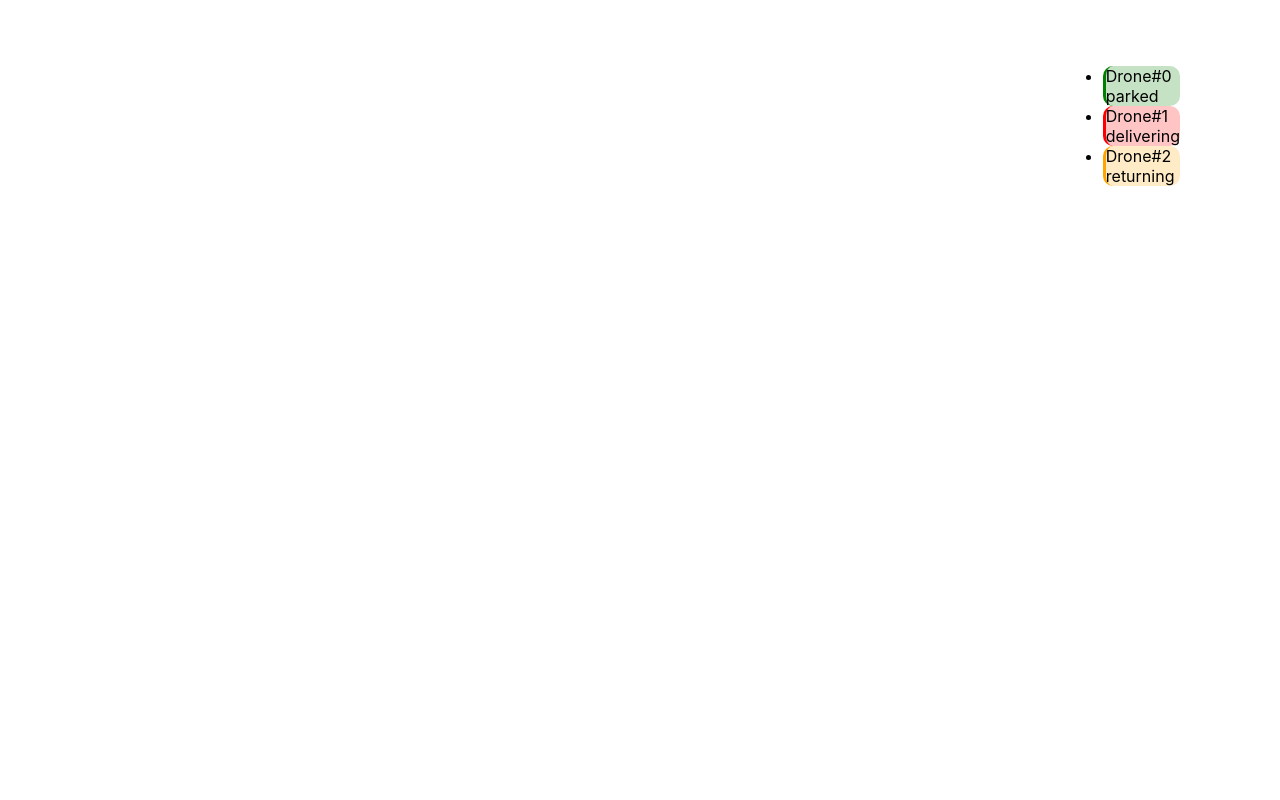
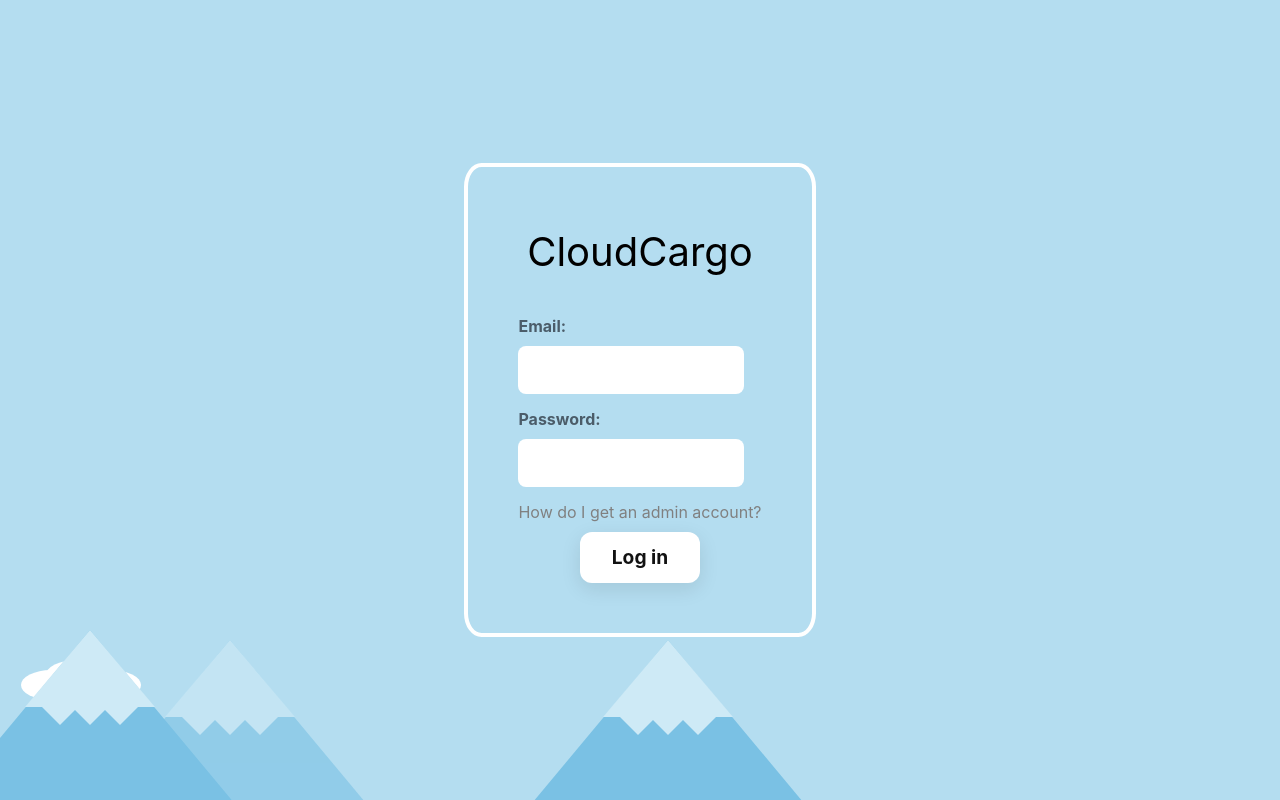
Before and after one commit to cloudcargo2024/cloudcargo-web-application, a React (Create React App) app: page / in a window 1280 px wide. Built offline with nearby package versions, Linux system fonts and the light colour scheme.

Commit message:
fixed bug

```diff
--- a/src/index.tsx
+++ b/src/index.tsx
@@ -1,15 +1,16 @@
-import React from 'react';
-import ReactDOM from 'react-dom/client';
-import './index.css';
-import reportWebVitals from './reportWebVitals';
+import React from "react";
+import ReactDOM from "react-dom/client";
+import "./index.css";
+import reportWebVitals from "./reportWebVitals";
 import Main from "./components/DroneSection";
+import App from "./App";
 
 const root = ReactDOM.createRoot(
-  document.getElementById('root') as HTMLElement
+  document.getElementById("root") as HTMLElement
 );
 root.render(
   <React.StrictMode>
-    <Main />
+    <App />
   </React.StrictMode>
 );
 
```
Also changed, not shown: 1 other file (tests, documents, lock files or other folders).
